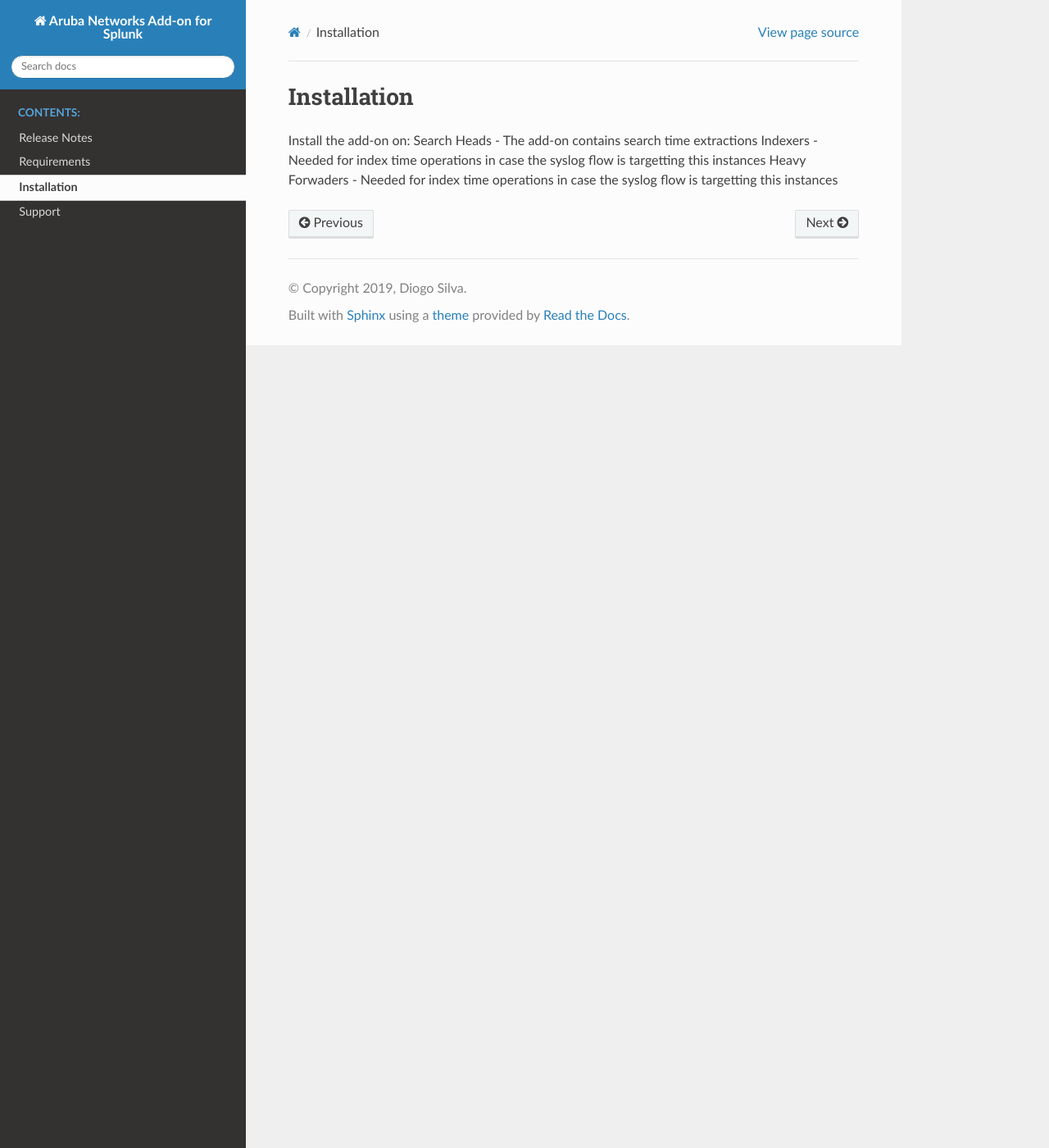
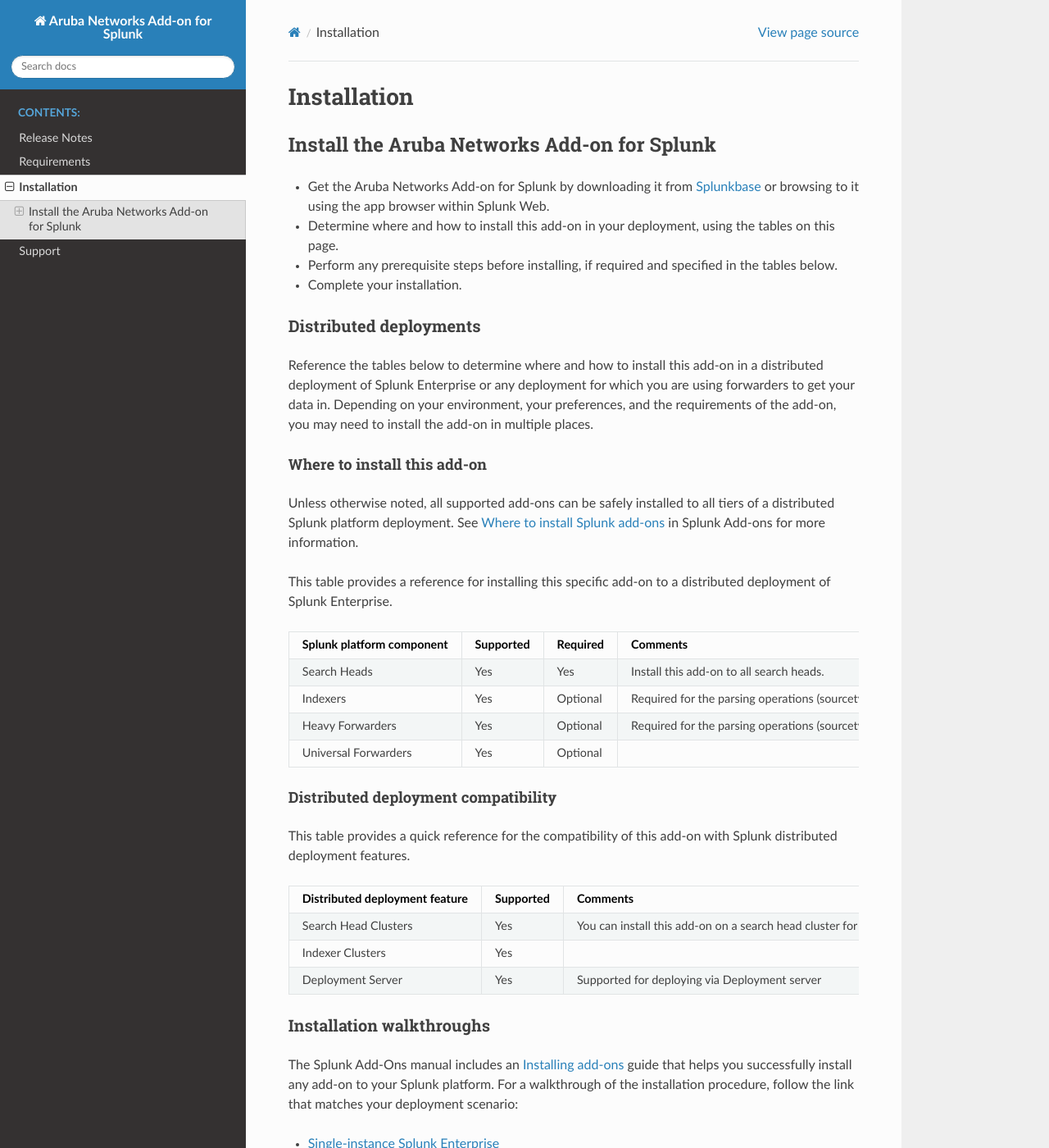
Before and after one commit to diogofgm/TA-aruba_networks, a Sphinx documentation site: the page built from docs/source/installation.rst, in a window 1280 px wide and 1400 px high. Shown: the whole window at 82% size. Built offline with Sphinx 7.4.7 and the Read the Docs theme 2.0.0, drawn with Linux system fonts in a browser that asks for light colours; pages that are not in the unit, such as notebooks, are missing from menus; some of the changed text lies outside the part shown.

Commit message:
updated docs

```diff
--- a/docs/source/installation.rst
+++ b/docs/source/installation.rst
@@ -1,7 +1,87 @@
+============
 Installation
 ============
 
-Install the add-on on:
-Search Heads - The add-on contains search time extractions
-Indexers - Needed for index time operations in case the syslog flow is targetting this instances
-Heavy Forwaders - Needed for index time operations in case the syslog flow is targetting this instances
+Install the Aruba Networks Add-on for Splunk
+==================================
+- Get the Aruba Networks Add-on for Splunk by downloading it from `Splunkbase`_ or browsing to it using the app browser within Splunk Web.
+- Determine where and how to install this add-on in your deployment, using the tables on this page.
+- Perform any prerequisite steps before installing, if required and specified in the tables below.
+- Complete your installation.
+
+
+Distributed deployments
+-----------------------
+Reference the tables below to determine where and how to install this add-on in a distributed deployment of Splunk Enterprise or any deployment for which you are using forwarders to get your data in. Depending on your environment, your preferences, and the requirements of the add-on, you may need to install the add-on in multiple places.
+
+Where to install this add-on
+~~~~~~~~~~~~~~~~~~~~~~~~~~~~
+Unless otherwise noted, all supported add-ons can be safely installed to all tiers of a distributed Splunk platform deployment. See `Where to install Splunk add-ons`_ in Splunk Add-ons for more information.
+
+This table provides a reference for installing this specific add-on to a distributed deployment of Splunk Enterprise.
+
+.. list-table::
+   :header-rows: 1
+
+   * - Splunk platform component
+     - Supported
+     - Required
+     - Comments
+   * - Search Heads
+     - Yes
+     - Yes
+     - Install this add-on to all search heads.
+   * - Indexers
+     - Yes
+     - Optional
+     - Required for the parsing operations (sourcetype renaming) if the data is not coming from a heavy forwarder.
+   * - Heavy Forwarders
+     - Yes
+     - Optional
+     - Required for the parsing operations (sourcetype renaming).
+   * - Universal Forwarders
+     - Yes
+     - Optional
+     -
+
+
+Distributed deployment compatibility
+~~~~~~~~~~~~~~~~~~~~~~~~~~~~~~~~~~~~
+This table provides a quick reference for the compatibility of this add-on with Splunk distributed deployment features.
+
+.. list-table::
+   :header-rows: 1
+
+   * - Distributed deployment feature
+     - Supported
+     - Comments
+   * - Search Head Clusters
+     - Yes
+     - You can install this add-on on a search head cluster for all search-time functionality.
+   * - Indexer Clusters
+     - Yes
+     -
+   * - Deployment Server
+     - Yes
+     - Supported for deploying via Deployment server
+
+
+Installation walkthroughs
+-------------------------
+The Splunk Add-Ons manual includes an `Installing add-ons`_ guide that helps you successfully install any add-on to your Splunk platform.
+For a walkthrough of the installation procedure, follow the link that matches your deployment scenario:
+
+- `Single-instance Splunk Enterprise`_
+- `Distributed Splunk Enterprise`_
+- `Splunk Cloud`_
+
+
+
+
+.. _Splunkbase: https://splunkbase.splunk.com/app/4668/
+.. _Where to install Splunk add-ons: http://docs.splunk.com/Documentation/AddOns/released/Overview/Wheretoinstall
+.. _Installing add-ons: http://docs.splunk.com/Documentation/AddOns/released/Overview/Installingadd-ons
+
+.. _Single-instance Splunk Enterprise: http://docs.splunk.com/Documentation/AddOns/released/Overview/Singleserverinstall
+.. _Distributed Splunk Enterprise: http://docs.splunk.com/Documentation/AddOns/released/Overview/Distributedinstall
+.. _Splunk Cloud: http://docs.splunk.com/Documentation/AddOns/released/Overview/SplunkCloudinstall
--- a/docs/source/requirements.rst
+++ b/docs/source/requirements.rst
@@ -3,3 +3,4 @@
 ============
 
 - Splunk 7.0 or newer
+- Aruba Networks Wi-Fi Controller
```
Also changed, not shown: docs/source/releasenotes.rst (+10 -2 lines).
